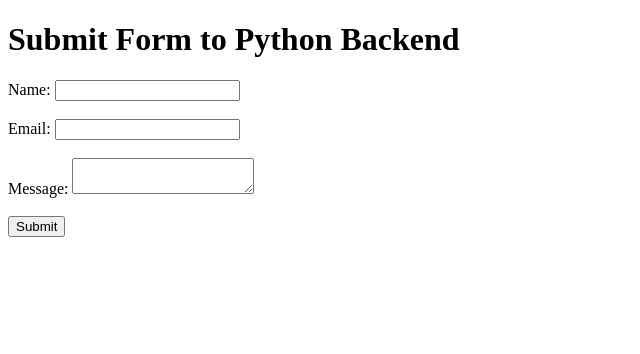
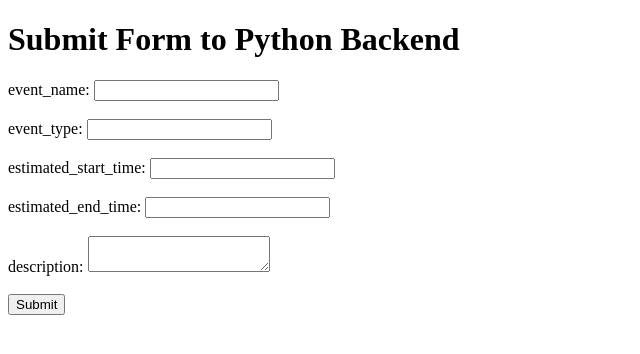
Before and after one commit to szx21023/personal_secretary, a Flask app: page / in a window 1280 px wide. Shown: the top 354 px of the page, without its empty margins (0-640 px from the left). Run offline with Flask 3, Linux system fonts and the light colour scheme.

Commit message:
fixed: change form columns

```diff
--- a/frontend_flask/templates/index.html
+++ b/frontend_flask/templates/index.html
@@ -28,7 +28,7 @@
       })
       .then(response => response.json())
       .then(data => {
-        alert('Form submitted successfully: ' + data.message);
+        alert('Form submitted successfully: ' + data.event_name);
       })
       .catch(error => {
         console.error('Error:', error);
@@ -42,16 +42,24 @@
   <h1>Submit Form to Python Backend</h1>
 
   <form id="myForm" onsubmit="submitForm(event)">
-    <label for="name">Name:</label>
-    <input type="text" id="name" name="name" required>
+    <label for="event_name">event_name:</label>
+    <input type="text" id="event_name" name="event_name" required>
     <br><br>
 
-    <label for="email">Email:</label>
-    <input type="email" id="email" name="email" required>
+    <label for="event_type">event_type:</label>
+    <input type="text" id="event_type" name="event_type" required>
     <br><br>
 
-    <label for="message">Message:</label>
-    <textarea id="message" name="message" required></textarea>
+    <label for="estimated_start_time">estimated_start_time:</label>
+    <input type="text" id="estimated_start_time" name="estimated_start_time" required>
+    <br><br>
+
+    <label for="estimated_end_time">estimated_end_time:</label>
+    <input type="text" id="estimated_end_time" name="estimated_end_time" required>
+    <br><br>
+
+    <label for="description">description:</label>
+    <textarea id="description" name="description" required></textarea>
     <br><br>
 
     <button type="submit">Submit</button>
```
